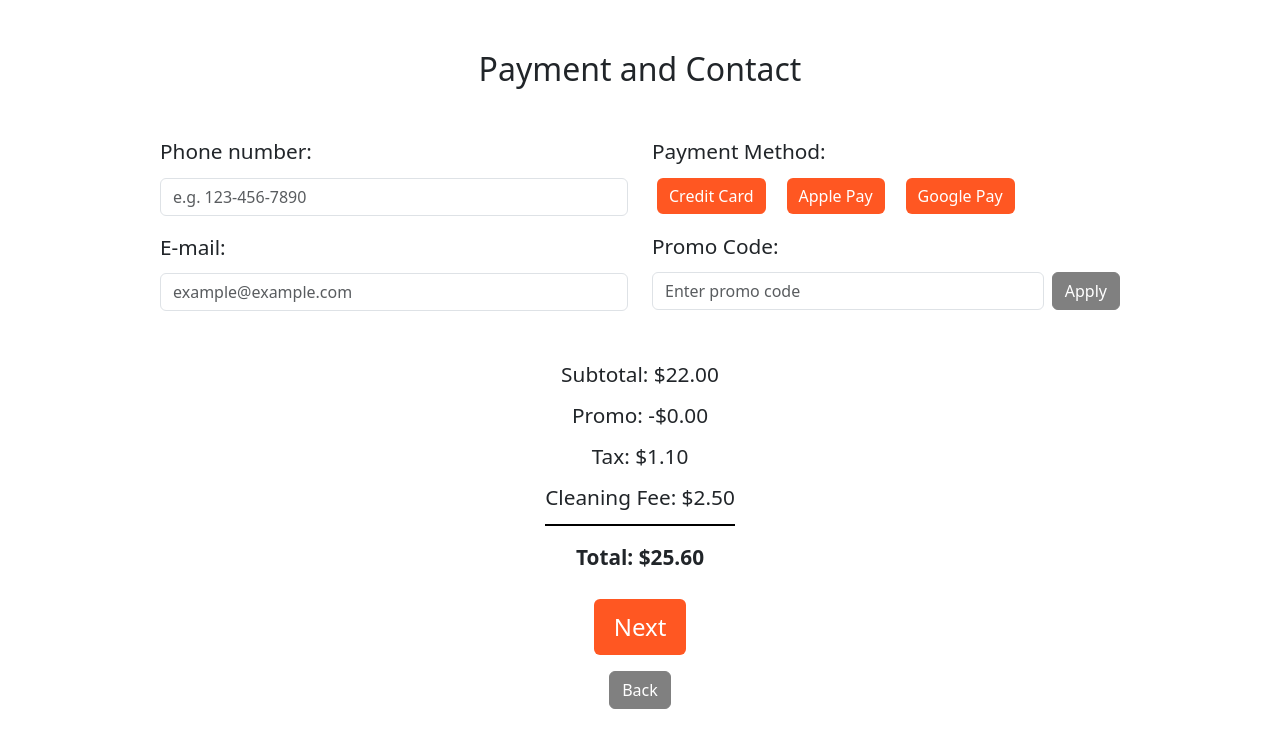
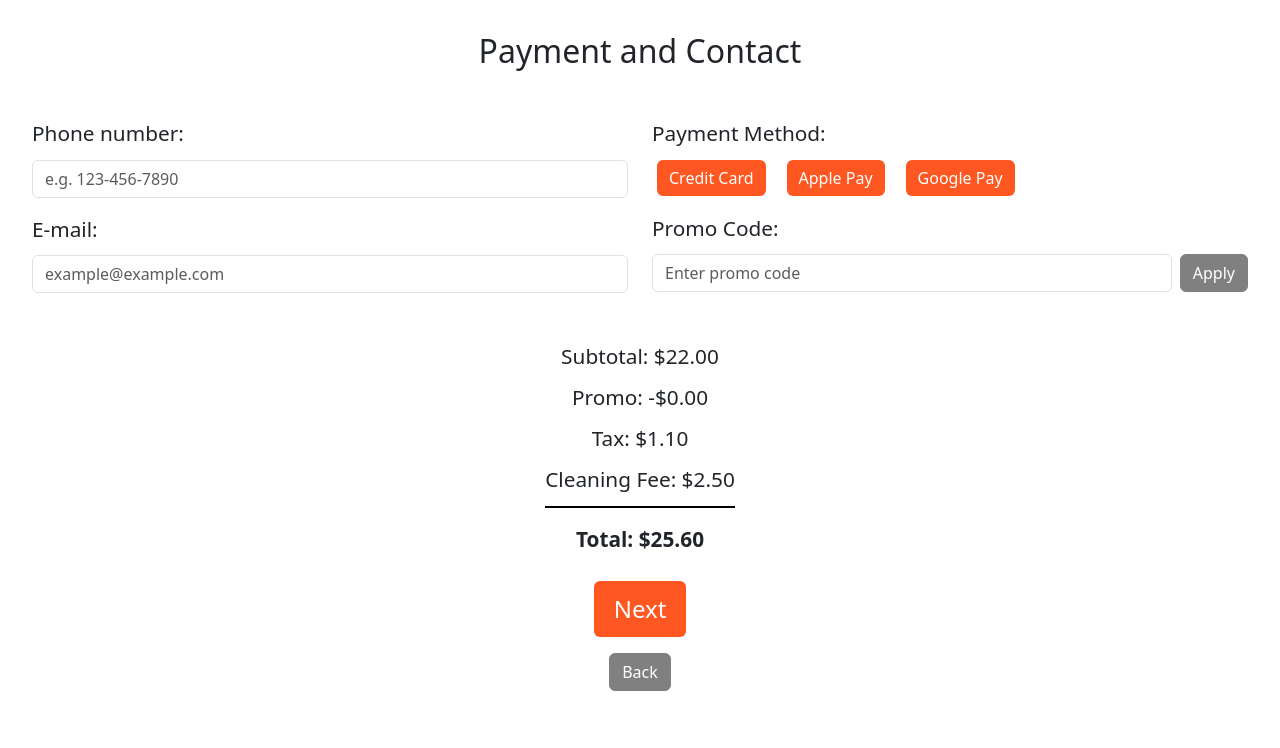
Before and after one commit to viet-ho/CineMagic, a React (Create React App) app: page / in a window 1280 px wide. Shown: the top 748 px of the page. Built offline with nearby package versions, Linux system fonts and the light colour scheme; the HTML template or start-up script is replaced by a standard one.

Commit message:
Updated the container name for payment page to avoid conflict

```diff
--- a/src/components/PaymentPage.js
+++ b/src/components/PaymentPage.js
@@ -84,7 +84,7 @@ const PaymentPage = () => {
     };
 
     return (
-        <div className="container">
+        <div className="payment-container">
             <Modal
                 showModal={showModal}
                 toggleModal={toggleModal}
--- a/src/styles/PaymentPage.css
+++ b/src/styles/PaymentPage.css
@@ -1,22 +1,22 @@
-.container {
+.payment-container {
     padding: 2rem;
 }
 
-.payment-header {
+.payment-container .payment-header {
     margin-bottom: 3rem;
 }
 
-.input-section {
+.payment-container .input-section {
     margin-bottom: 2rem;
 }
 
-.input-section label {
+.payment-container .input-section label {
     font-size: 1.3em;
     margin-bottom: 10px;
     display: block;
 }
 
-.payment-methods .btn {
+.payment-container .payment-methods .btn {
     margin-right: 1rem;
     background-color: #ff5722;
     border: none;
@@ -24,11 +24,11 @@
     margin-bottom: 0.1rem;
 }
 
-.payment-methods .btn:hover {
+.payment-container .payment-methods .btn:hover {
     background-color: #ff8c00;
 }
 
-.summary-list {
+.payment-container .summary-list {
     list-style-type: none;
     padding: 0;
     text-align: center;
@@ -37,21 +37,21 @@
     font-size: 1.3em;
 }
 
-.summary-item {
+.payment-container .summary-item {
     margin-bottom: 10px;
 }
 
-.total-cost {
+.payment-container .total-cost {
     border-top: 2px solid black;
     padding-top: 1rem;
     font-weight: bold;
 }
 
-.actions {
+.payment-container .actions {
     margin-top: 1rem;
 }
 
-.complete-order-btn {
+.payment-container .complete-order-btn {
     font-size: 1.5em;
     padding: 10px 20px;
     margin-bottom: 1rem;
@@ -60,52 +60,52 @@
     color: white;
 }
 
-.complete-order-btn:hover {
+.payment-container .complete-order-btn:hover {
     background-color: #ff8c00;
     color: white;
 }
 
-.backButton {
+.payment-container .backButton {
     background-color: #808080;
     border-color: #808080;
     color: white;
     text-align: center;
 }
 
-.backButton:hover {
+.payment-container .backButton:hover {
     background-color: #C0C0C0;
     border-color: #C0C0C0;
     color: white;
 }
 
-.input-section .promo-code-group {
+.payment-container .input-section .promo-code-group {
     display: flex;
     align-items: center;
 }
 
-.input-section .promo-code-input {
+.payment-container .input-section .promo-code-input {
     flex-grow: 1;
     margin-right: 8px;
 }
 
-.input-section .apply-promo-btn {
+.payment-container .input-section .apply-promo-btn {
     background-color: #808080;
     border-color: #808080;
     color: white;
     text-align: center;
 }
 
-.input-section .apply-promo-btn:hover {
+.payment-container .input-section .apply-promo-btn:hover {
     background-color: #C0C0C0;
     border-color: #C0C0C0;
     color: white;
 }
 
-.input-section label {
+.payment-container .input-section label {
     font-weight: 500;
 }
 
-.payment-methods .btn.button-grey {
+.payment-container .payment-methods .btn.button-grey {
     background-color: #808080;
     color: white;
     border: none;
```
